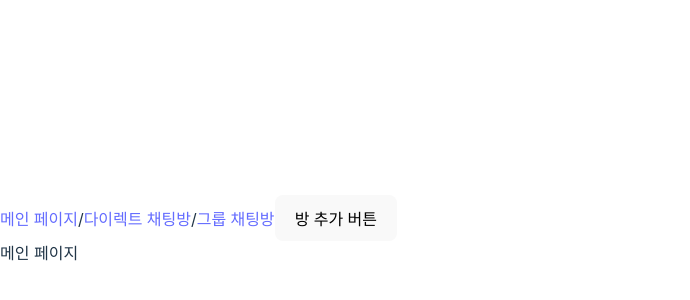
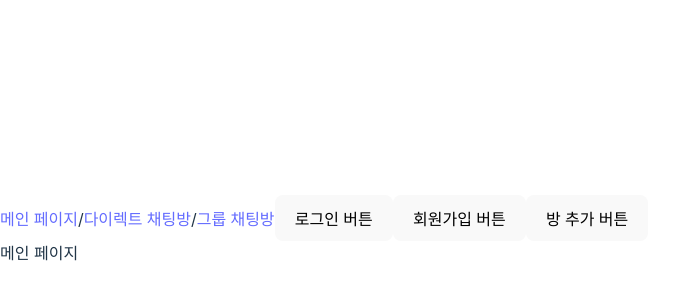
Before and after one commit to jeongsangtae/float-chat, a React (Vite) app in the folder frontend/: page /me in a window 1280 px wide. Shown: the part 170-470 px from the top of the page, without its empty margins (0-690 px from the left). Built offline with nearby package versions, Linux system fonts and the light colour scheme.

Commit message:
Float Chat - MainHeader edit & Login, Signup add

```diff
--- a/frontend/src/components/Layout/MainHeader.tsx
+++ b/frontend/src/components/Layout/MainHeader.tsx
@@ -1,13 +1,31 @@
 import { Link } from "react-router-dom";
 import { useState } from "react";
 
+import Login from "../Users/Login";
+import Signup from "../Users/Signup";
 import CreateGroupChat from "../GroupChats/CreateGroupChat";
 
 const MainHeader = () => {
-  const [toggleModal, setToggleModal] = useState<boolean>(false);
+  const [loginModalToggle, setLoginModalToggle] = useState<boolean>(false);
+  const [signupModalToggle, setSignupModalToggle] = useState<boolean>(false);
+  const [createGroupChatToggleModal, setCreateGroupChatToggleModal] =
+    useState<boolean>(false);
+  // const [toggleModal, setToggleModal] = useState<boolean>(false);
 
-  const ModalToggle = () => {
-    setToggleModal(!toggleModal);
+  // const ModalToggle = () => {
+  //   setToggleModal(!toggleModal);
+  // };
+
+  const loginModalToggleHandler = () => {
+    setLoginModalToggle(!loginModalToggle);
+  };
+
+  const signupModalToggleHandler = () => {
+    setSignupModalToggle(!signupModalToggle);
+  };
+
+  const createGroupChatModalToggleHandler = () => {
+    setCreateGroupChatToggleModal(!createGroupChatToggleModal);
   };
 
   return (
@@ -15,8 +33,14 @@ const MainHeader = () => {
       <Link to="/me">메인 페이지</Link>/
       <Link to="/me/userId">다이렉트 채팅방</Link>/
       <Link to="/roomId">그룹 채팅방</Link>
-      <button onClick={ModalToggle}>방 추가 버튼</button>
-      {toggleModal && <CreateGroupChat onToggle={ModalToggle} />}
+      <button onClick={loginModalToggleHandler}>로그인 버튼</button>
+      <button onClick={signupModalToggleHandler}>회원가입 버튼</button>
+      <button onClick={createGroupChatModalToggleHandler}>방 추가 버튼</button>
+      {createGroupChatToggleModal && (
+        <CreateGroupChat onToggle={createGroupChatModalToggleHandler} />
+      )}
+      {loginModalToggle && <Login onToggle={loginModalToggleHandler} />}
+      {signupModalToggle && <Signup onToggle={signupModalToggleHandler} />}
     </>
   );
 };
--- /dev/null
+++ b/frontend/src/components/Users/Login.tsx
@@ -0,0 +1,8 @@
+import AuthModal from "../UI/AuthModal";
+import { AuthModalProps } from "../../types";
+
+const Login: React.FC<AuthModalProps> = ({ onToggle }) => {
+  return <AuthModal onToggle={onToggle}>로그인 모달</AuthModal>;
+};
+
+export default Login;
--- /dev/null
+++ b/frontend/src/components/Users/Signup.tsx
@@ -0,0 +1,8 @@
+import AuthModal from "../UI/AuthModal";
+import { AuthModalProps } from "../../types";
+
+const Signup: React.FC<AuthModalProps> = ({ onToggle }) => {
+  return <AuthModal onToggle={onToggle}>회원가입 모달</AuthModal>;
+};
+
+export default Signup;
```
